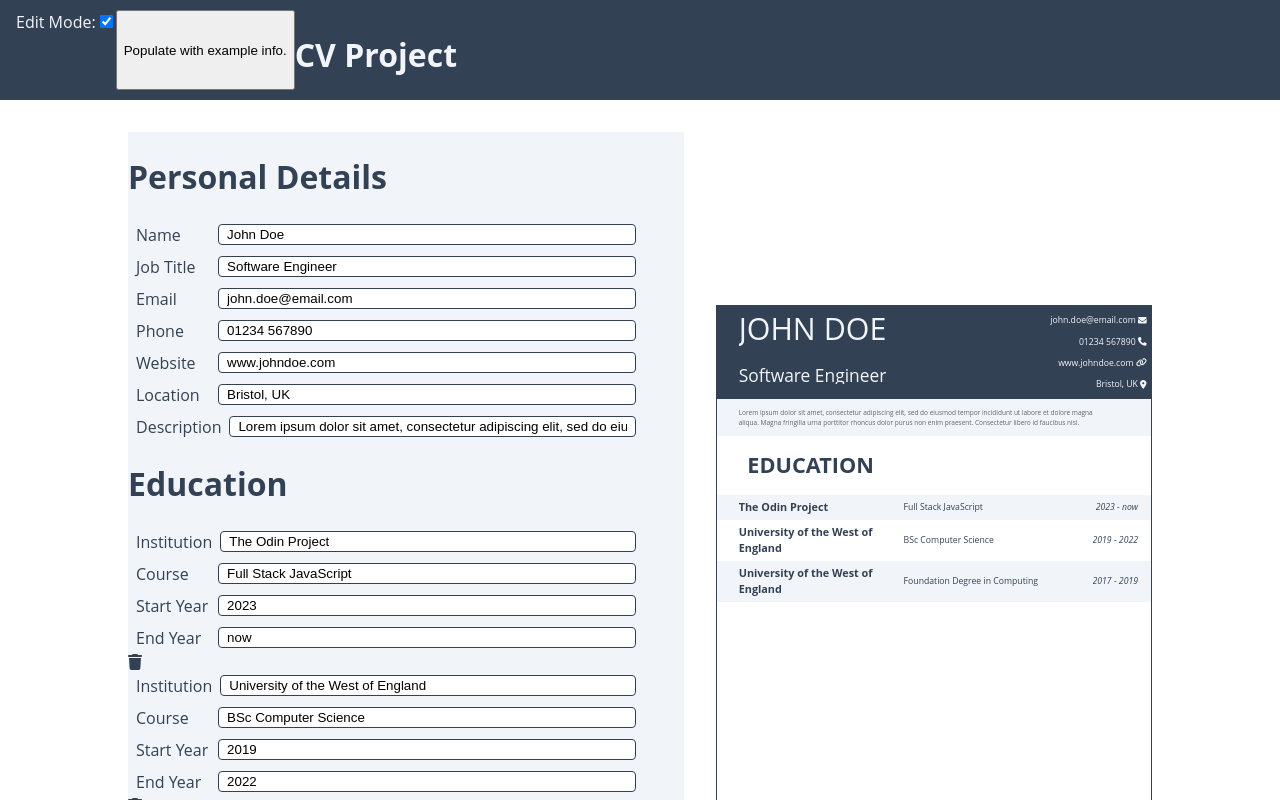
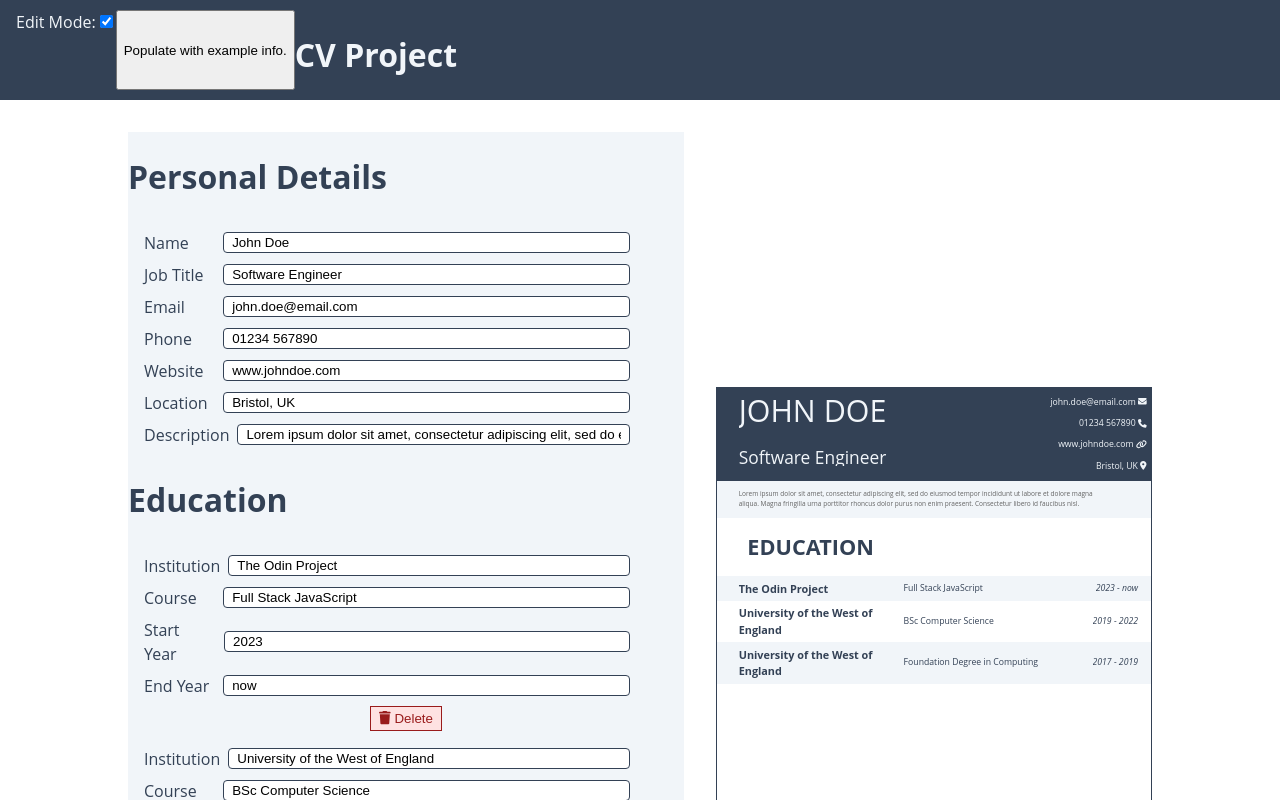
Before and after one commit to oaktec/odin-cv-project, a React (Create React App) app: page / in a window 1280 px wide. Both pictures are taken after a click on the button "Populate with example info.". Shown: the top 800 px of the page. Built offline with nearby package versions, Linux system fonts and the light colour scheme.

Commit message:
Style delete button

```diff
--- a/src/components/InputCategory.js
+++ b/src/components/InputCategory.js
@@ -61,8 +61,8 @@ function InputCategory(props) {
                 </label>
               ))}
             </ul>
-            <FontAwesomeIcon
-              icon={faTrash}
+            <button
+              type="button"
               onClick={() => {
                 const arr = inputFields[variableCount];
                 arr.splice(index, 1);
@@ -71,7 +71,11 @@ function InputCategory(props) {
                   [variableCount]: arr,
                 });
               }}
-            />
+              className="delete-section"
+            >
+              <FontAwesomeIcon className="delete-button" icon={faTrash} />
+              <span> Delete</span>
+            </button>
           </div>
         ))}
         <button
--- a/src/styles/style.css
+++ b/src/styles/style.css
@@ -102,6 +102,25 @@ body {
   height: 60%;
   font-size: 4cqw;
 }
+.input-category {
+  display: flex;
+  flex-direction: column;
+  align-items: stretch;
+  gap: 8px;
+  padding: 8px;
+}
+.delete-section {
+  color: #991b1b;
+  background-color: #fee2e2;
+  align-self: center;
+  padding: 4px 8px;
+  gap: 8px;
+  cursor: pointer;
+  border: 1px solid #991b1b;
+}
+.delete-section:hover {
+  background-color: #fca5a5;
+}
 .preview-pane__side-group {
   grid-area: 1 / 3 / 3 / 4;
   padding-right: 1cqw;
```
